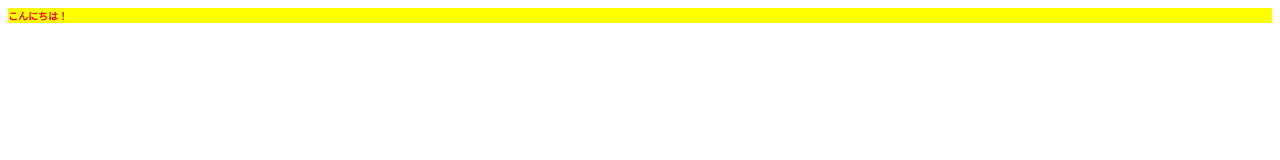
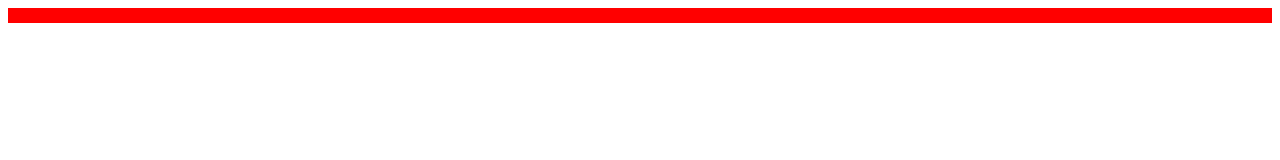
Before and after one commit to AnthonyMIN2004/webui-grade2, a plain HTML site: page Indexx.html in a window 1280 px wide. Drawn offline with Linux system fonts and the light colour scheme.

Commit message:
my first commit

```diff
--- a/Indexx.html
+++ b/Indexx.html
@@ -3,7 +3,7 @@
         <title>My Website</title>
     </head>
     <body>
-       <h1 id="target">Hello world</h1>
+       <h1 id="target">welcome to my world</h1>
     <script src="main.js"></script>
     </body>
 </html>
--- a/main.js
+++ b/main.js
@@ -7,4 +7,4 @@ const target = document.getElementById("target");
 target.textContent = "こんにちは！";
 target.style.color = "red";
 target.style.fontSize = "10px";
-target.style.backgroundColor = "yellow";
+target.style.backgroundColor = "red";
```
